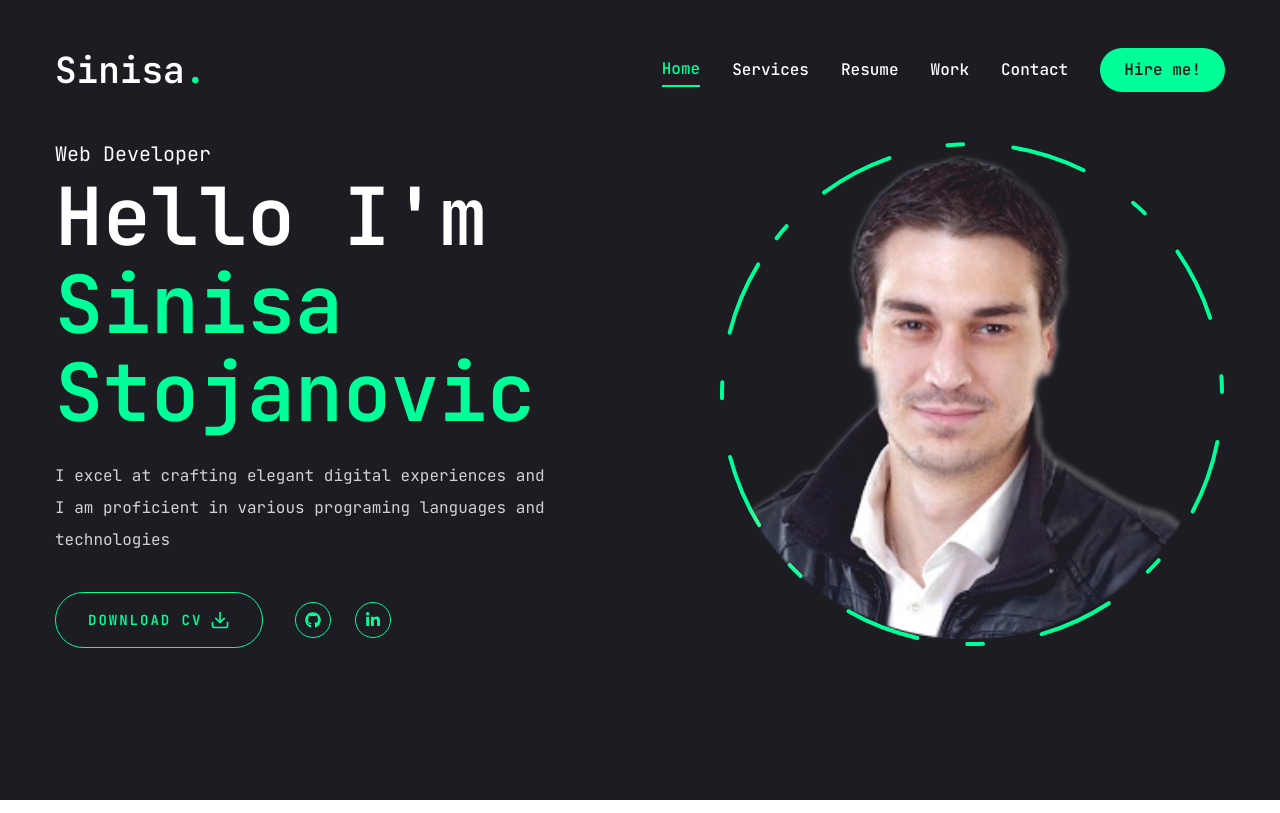
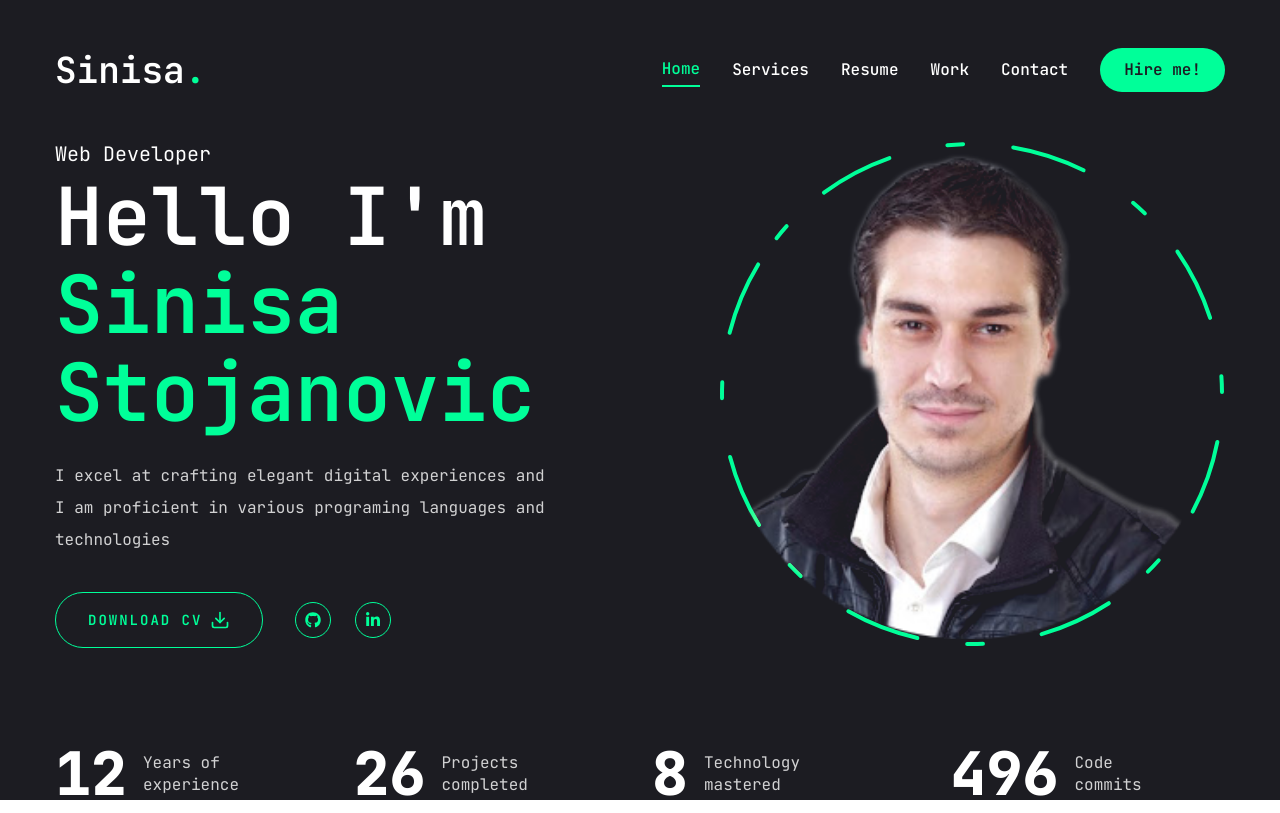
Before and after one commit to sinissto/my-portfolio-app, a Next.js app: page / in a window 1280 px wide. Built offline with nearby package versions, Linux system fonts and the light colour scheme.

Commit message:
Homepage Stats component finished

```diff
--- a/app/page.jsx
+++ b/app/page.jsx
@@ -2,13 +2,16 @@
 import { FiDownload } from "react-icons/fi";
 import Social from "@/components/homepage/Social";
 import Photo from "@/components/homepage/Photo";
+import Stats from "@/components/homepage/Stats";
 
 export default function Home() {
   return (
     <section className={"h-full"}>
       <div className={"container mx-auto h-full"}>
         <div
-          className={"flex flex-col xl:flex-row items-center justify-between"}
+          className={
+            "flex flex-col xl:flex-row items-center justify-between xl:mb-24"
+          }
         >
           <div className={"text-center xl:text-left order-2 xl:order-none"}>
             <span className={"text-xl"}>Web Developer</span>
@@ -45,6 +48,7 @@
           </div>
         </div>
       </div>
+      <Stats />
     </section>
   );
 }
--- /dev/null
+++ b/components/homepage/Stats.jsx
@@ -0,0 +1,47 @@
+"use client";
+
+import CountUp from "react-countup";
+
+const stats = [
+  { num: 12, text: "Years of experience" },
+  { num: 26, text: "Projects completed" },
+  { num: 8, text: "Technology mastered" },
+  { num: 500, text: "Code commits" },
+];
+
+const Stats = () => {
+  return (
+    <section className={"pt-4 pb-12 xl:pt-0 xl:pb-0"}>
+      <div className={"container mx-auto "}>
+        <div
+          className={"flex flex-wrap gap-6 max-w-[80vw] mx-auto xl:max-w-none"}
+        >
+          {stats.map((stat, index) => (
+            <div
+              key={index}
+              className={
+                "flex-1 flex gap-4 items-center justify-center xl:justify-start"
+              }
+            >
+              <CountUp
+                end={stat.num}
+                duration={5}
+                delay={2}
+                className={"text-4xl xl:text-6xl font-extrabold "}
+              />
+              <p
+                className={`${
+                  stat.text.length < 15 ? "max-w-[100px]" : "max-w-[150px]"
+                } leading-snug text-white/80`}
+              >
+                {stat.text}
+              </p>
+            </div>
+          ))}
+        </div>
+      </div>
+    </section>
+  );
+};
+
+export default Stats;
--- a/package.json
+++ b/package.json
@@ -17,6 +17,7 @@
     "lucide-react": "^0.475.0",
     "next": "15.1.7",
     "react": "^19.0.0",
+    "react-countup": "^6.5.3",
     "react-dom": "^19.0.0",
     "react-icons": "^5.4.0",
     "tailwind-merge": "^3.0.1",
```
Also changed, not shown: 1 other file (tests, documents, lock files or other folders).
